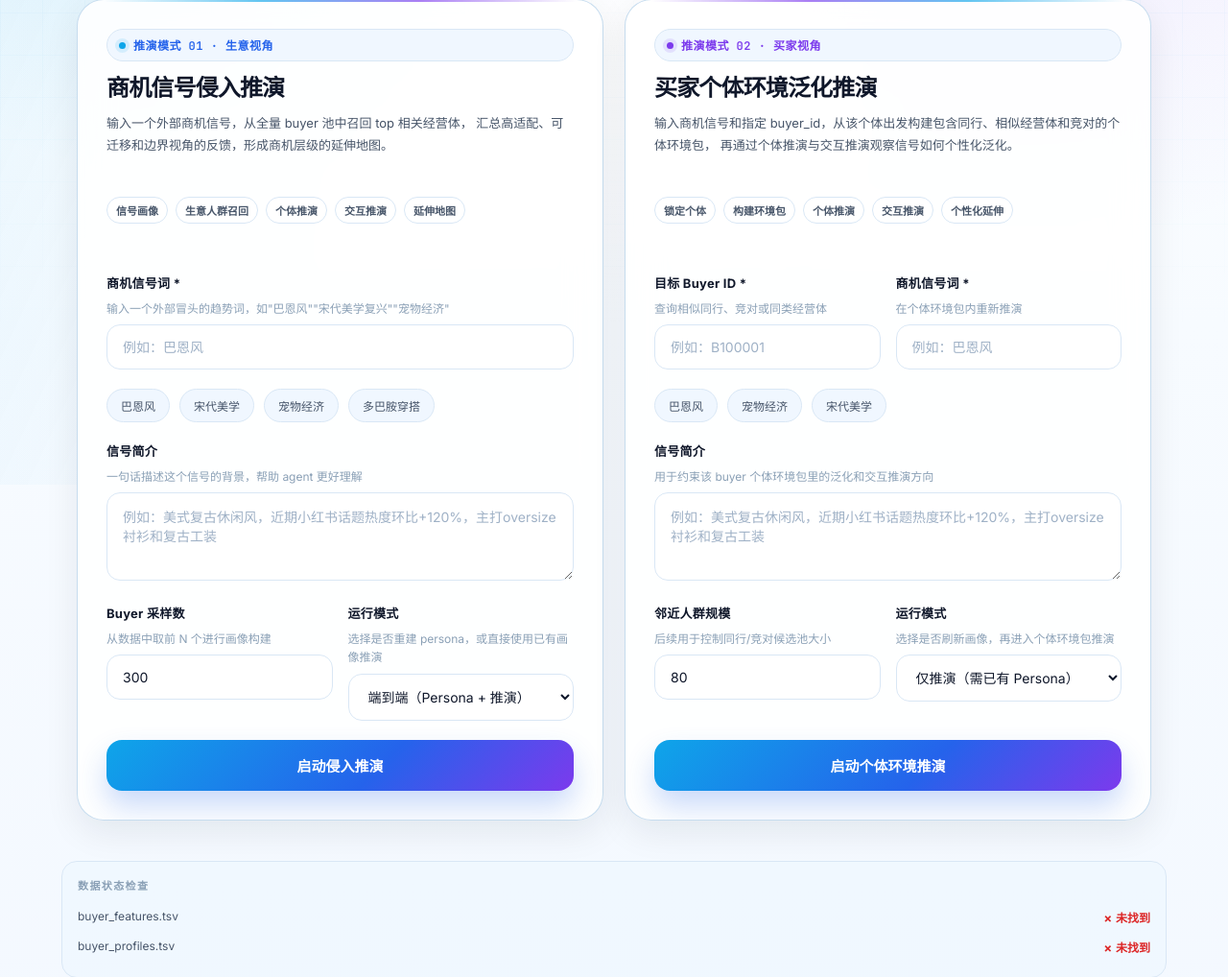
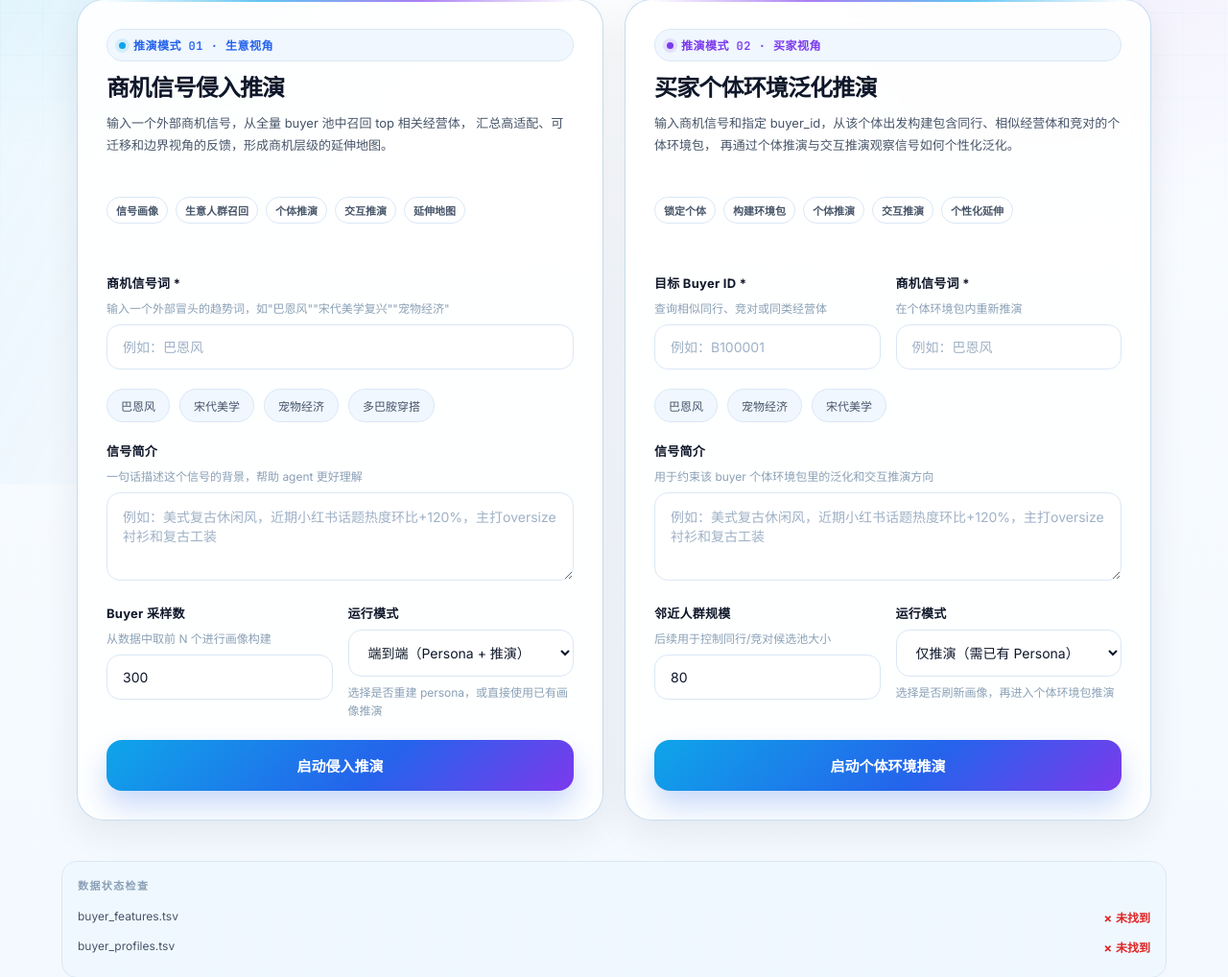
Before and after one commit to heroofzhiwei-ops/buss_simulation, a Flask app: page / in a window 1280 px wide. Shown: the part 295-1313 px from the top of the page at 96% size. Run offline with Flask 3, Linux system fonts and the light colour scheme; data that the repository does not hold is empty.

Commit message:
Move run mode helper text below selects
Co-authored-by: heroofzhiwei-ops <heroofzhiwei-ops@users.noreply.github.com>

```diff
--- a/templates/index.html
+++ b/templates/index.html
@@ -337,6 +337,11 @@
     color: var(--text-muted);
     margin-bottom: 7px;
     line-height: 1.6;
+  }
+
+  .form-group .mode-hint {
+    margin-top: 7px;
+    margin-bottom: 0;
   }
 
   .form-group input,
@@ -798,12 +803,12 @@
           </div>
           <div class="form-group">
             <label>运行模式</label>
-            <div class="hint">选择是否重建 persona，或直接使用已有画像推演</div>
             <select name="runStage">
               <option value="all">端到端（Persona + 推演）</option>
               <option value="demo">仅推演（需已有 Persona）</option>
               <option value="personas">仅构建 Persona</option>
             </select>
+            <div class="hint mode-hint">选择是否重建 persona，或直接使用已有画像推演</div>
           </div>
         </div>
 
@@ -860,11 +865,11 @@
           </div>
           <div class="form-group">
             <label>运行模式</label>
-            <div class="hint">选择是否刷新画像，再进入个体环境包推演</div>
             <select name="runStage">
               <option value="demo">仅推演（需已有 Persona）</option>
               <option value="all">端到端（Persona + 推演）</option>
             </select>
+            <div class="hint mode-hint">选择是否刷新画像，再进入个体环境包推演</div>
           </div>
         </div>
 
```
Also changed, not shown: data/output/entry_preview.html (+7 -2 lines).
